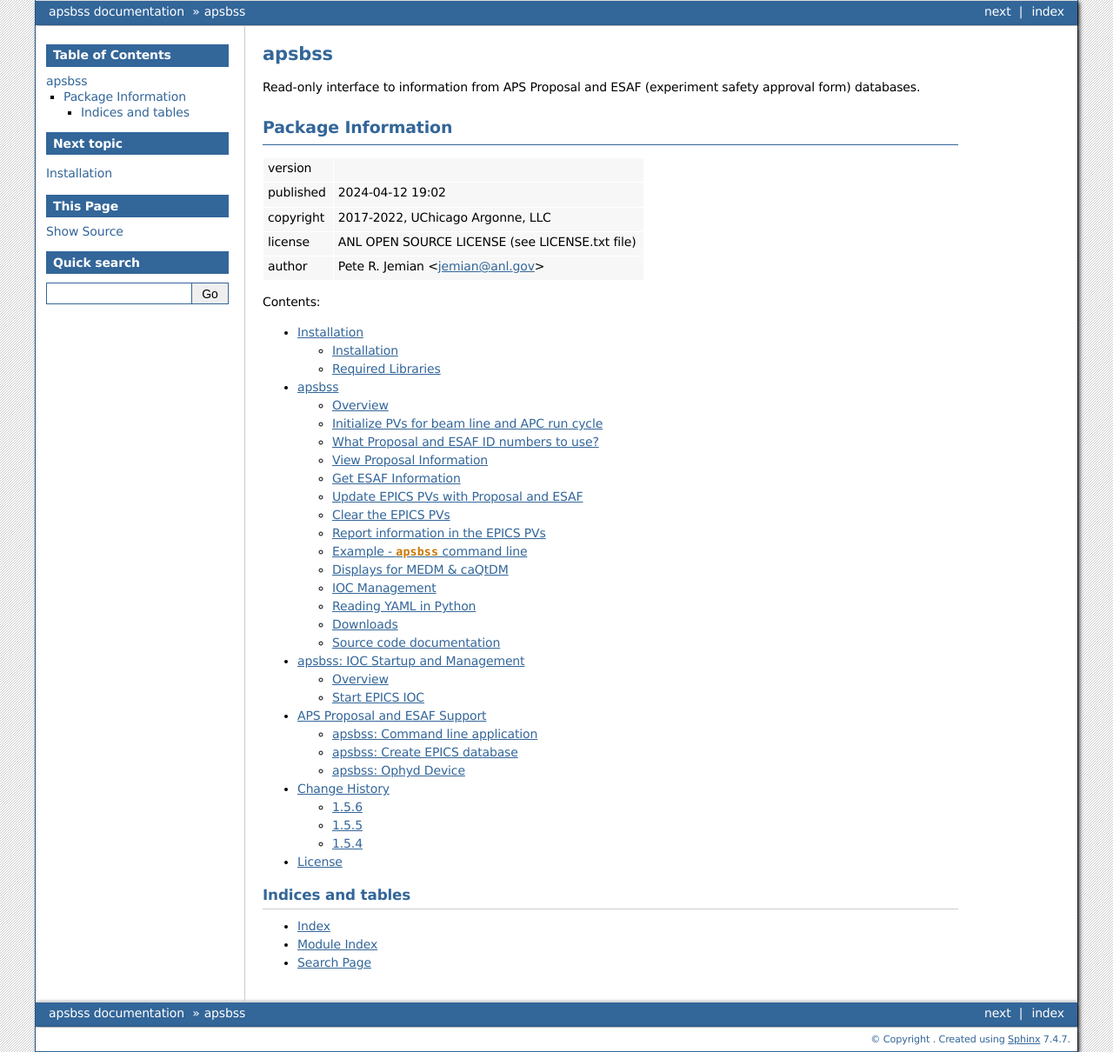
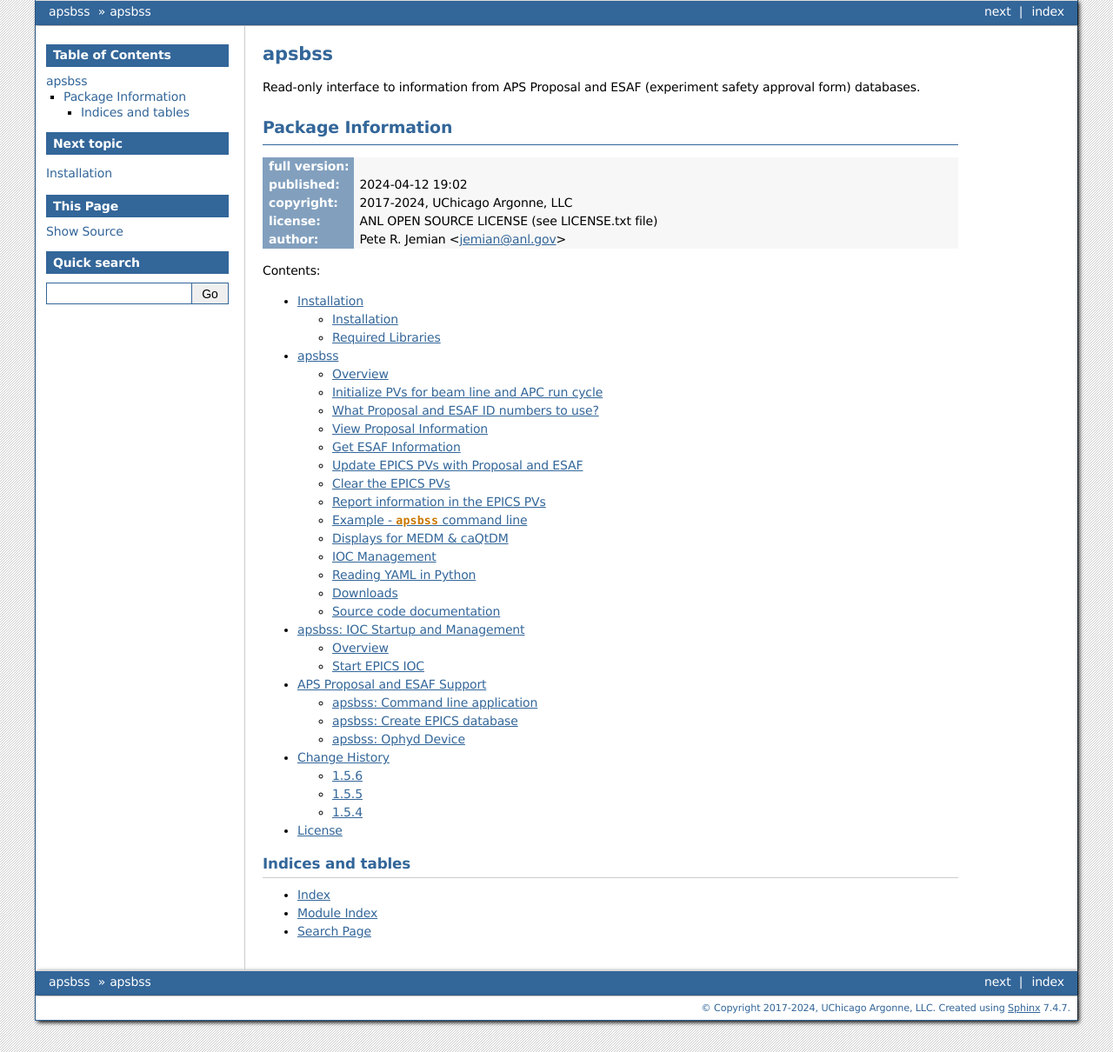
Before and after one commit to BCDA-APS/apsbss, a Sphinx documentation site: the page built from docs/source/index.rst, in a window 1280 px wide. Shown: the whole page at 87% size. Built offline with Sphinx 7.4.7, drawn with Linux system fonts in a browser that asks for light colours; the version number could not be read and is left out; part of the change alters nothing that is shown.

```diff
--- a/docs/source/conf.py
+++ b/docs/source/conf.py
@@ -1,36 +1,39 @@
-# -*- coding: utf-8 -*-
+# Configuration file for the Sphinx documentation builder.
 #
-# apsbss documentation build configuration file
-#
-# This file is execfile()d with the current directory set to its
-# containing dir.
-#
-# Note that not all possible configuration values are present in this
-# autogenerated file.
-#
-# All configuration values have a default; values that are commented out
-# serve to show the default.
+# For the full list of built-in configuration values, see the documentation:
+# https://www.sphinx-doc.org/en/master/usage/configuration.html
 
-# If extensions (or modules to document with autodoc) are in another directory,
-# add these directories to sys.path here. If the directory is relative to the
-# documentation root, use os.path.abspath to make it absolute, like shown here.
-#
-import os
+import pathlib
 import sys
-# sys.path.insert(0, os.path.abspath('.'))
-sys.path.insert(0, os.path.abspath(os.path.join('..', '..')))
-import apsbss
+import tomllib
+from importlib.metadata import version
 
+sys.path.insert(0, str(pathlib.Path().absolute().parent.parent))
+import apsbss  # noqa
 
-# -- General configuration ------------------------------------------------
+# -- Project information -----------------------------------------------------
+# https://www.sphinx-doc.org/en/master/usage/configuration.html#project-information
 
-# If your documentation needs a minimal Sphinx version, state it here.
-#
-# needs_sphinx = '1.0'
+root_path = pathlib.Path(__file__).parent.parent.parent
 
-# Add any Sphinx extension module names here, as strings. They can be
-# extensions coming with Sphinx (named 'sphinx.ext.*') or your custom
-# ones.
+with open(root_path / "pyproject.toml", "rb") as fp:
+    toml = tomllib.load(fp)
+metadata = toml["project"]
+
+gh_org = "BCDA-APS"
+project = metadata["name"]
+copyright = toml["tool"]["copyright"]["copyright"]
+author = ", ".join([a["name"] for a in metadata["authors"]])
+description = metadata["description"]
+rst_prolog = f".. |author| replace:: {author}"
+github_url = f"https://github.com/{gh_org}/{project}"
+
+release = version(project)
+version = ".".join(release.split(".")[:2])
+
+# -- General configuration ---------------------------------------------------
+# https://www.sphinx-doc.org/en/master/usage/configuration.html#general-configuration
+
 extensions = """
     sphinx.ext.autodoc
     sphinx.ext.autosummary
@@ -41,142 +44,23 @@ extensions = """
     sphinx.ext.viewcode
 """.split()
 
-# Add any paths that contain templates here, relative to this directory.
-templates_path = ['_templates']
+templates_path = ["_templates"]
+exclude_patterns = []
 
-# The suffix(es) of source filenames.
-# You can specify multiple suffix as a list of string:
-#
-# source_suffix = ['.rst', '.md']
-source_suffix = '.rst'
-
-# The master toctree document.
-master_doc = 'index'
-
-# General information about the project.
-project = apsbss.__package_name__
-# copyright = apsbss.__copyright__
-author = apsbss.__author__
-
-# The version info for the project you're documenting, acts as replacement for
-# |version| and |release|, also used in various other places throughout the
-# built documents.
-#
-# The short X.Y version.
-version = apsbss.__version__
-# The full version, including alpha/beta/rc tags.
-release = version
 today_fmt = "%Y-%m-%d %H:%M"
 
-# The language for content autogenerated by Sphinx. Refer to documentation
-# for a list of supported languages.
-#
-# This is also used if you do content translation via gettext catalogs.
-# Usually you set "language" from the command line for these cases.
-language = None
+# -- Options for HTML output -------------------------------------------------
+# https://www.sphinx-doc.org/en/master/usage/configuration.html#options-for-html-output
 
-# List of patterns, relative to source directory, that match files and
-# directories to ignore when looking for source files.
-# This patterns also effect to html_static_path and html_extra_path
-exclude_patterns = []
-
-# The name of the Pygments (syntax highlighting) style to use.
-pygments_style = 'sphinx'
-
-# If true, `todo` and `todoList` produce output, else they produce nothing.
-todo_include_todos = True
-
-
-# -- Options for HTML output ----------------------------------------------
-
-# The theme to use for HTML and HTML Help pages.  See the documentation for
-# a list of builtin themes.
-#
-# html_theme = 'alabaster'  # default
-# html_theme = 'agogo'  # not so mobile-friendly
-html_theme = 'bizstyle'  # ok
-# html_theme = 'classic'
-# html_theme = 'haiku'  # uggglleee
-# html_theme = 'sphinx_rtd_theme'  # not available now?
-# html_theme = 'sphinxdoc'
-# html_theme = 'traditional'  # uggglleee
-
-# Theme options are theme-specific and customize the look and feel of a theme
-# further.  For a list of options available for each theme, see the
-# documentation.
-#
-# html_theme_options = {"relbarbgcolor": "black"}
-
-# Add any paths that contain custom static files (such as style sheets) here,
-# relative to this directory. They are copied after the builtin static files,
-# so a file named "default.css" will overwrite the builtin "default.css".
+# html_theme = "alabaster"
+html_theme = "bizstyle"  # ok, looks industrial
+html_title = f"{project} {version}"
 html_static_path = ['_static']
-
-
-# -- Options for HTMLHelp output ------------------------------------------
-
-# Output file base name for HTML help builder.
-htmlhelp_basename = 'apsbssdoc'
-
-
-# -- Options for LaTeX output ---------------------------------------------
-
-latex_elements = {
-    # The paper size ('letterpaper' or 'a4paper').
-    #
-    # 'papersize': 'letterpaper',
-
-    # The font size ('10pt', '11pt' or '12pt').
-    #
-    # 'pointsize': '10pt',
-
-    # Additional stuff for the LaTeX preamble.
-    #
-    # 'preamble': '',
-
-    # Latex figure (float) alignment
-    #
-    # 'figure_align': 'htbp',
-}
-
-# Grouping the document tree into LaTeX files. List of tuples
-# (source start file, target name, title,
-#  author, documentclass [howto, manual, or own class]).
-latex_documents = [
-    (master_doc,
-     'apsbss.tex',
-     u'apsbss Documentation',
-     u'Pete R. Jemian',
-     'manual'),
-]
-
-
-# -- Options for manual page output ---------------------------------------
-
-# One entry per manual page. List of tuples
-# (source start file, name, description, authors, manual section).
-man_pages = [
-    (master_doc, 'apsbss', u'apsbss Documentation',
-     [author], 1)
-]
-
-
-# -- Options for Texinfo output -------------------------------------------
-
-# Grouping the document tree into Texinfo files. List of tuples
-# (source start file, target name, title, author,
-#  dir menu entry, description, category)
-texinfo_documents = [
-    (master_doc, 'apsbss', u'apsbss Documentation',
-     author,
-     apsbss.__package_name__,
-     apsbss.__description__,
-     'Miscellaneous'),
-]
 
 # - - - - - - - - - - - - - - - - - - - - - - - - - - - - - - - - - - - - - - - -
 
 # http://www.sphinx-doc.org/en/master/usage/extensions/autodoc.html#confval-autodoc_mock_imports
+# TODO: review
 autodoc_mock_imports = [
     'h5py',
     'matplotlib',
--- a/docs/source/index.rst
+++ b/docs/source/index.rst
@@ -13,13 +13,11 @@ approval form) databases.
 Package Information
 -------------------
 
-============= ========================================
-version       |version|
-published     |today|
-copyright     2017-2022, UChicago Argonne, LLC
-license       ANL OPEN SOURCE LICENSE (see LICENSE.txt file)
-author        Pete R. Jemian <jemian@anl.gov>
-============= ========================================
+:full version: |release|
+:published: |today|
+:copyright: 2017-2024, UChicago Argonne, LLC
+:license: ANL OPEN SOURCE LICENSE (see LICENSE.txt file)
+:author: Pete R. Jemian <jemian@anl.gov>
 
 .. toctree::
    :maxdepth: 2
```
Also changed, not shown: docs/requirements.txt (added, +13 -0 lines).
